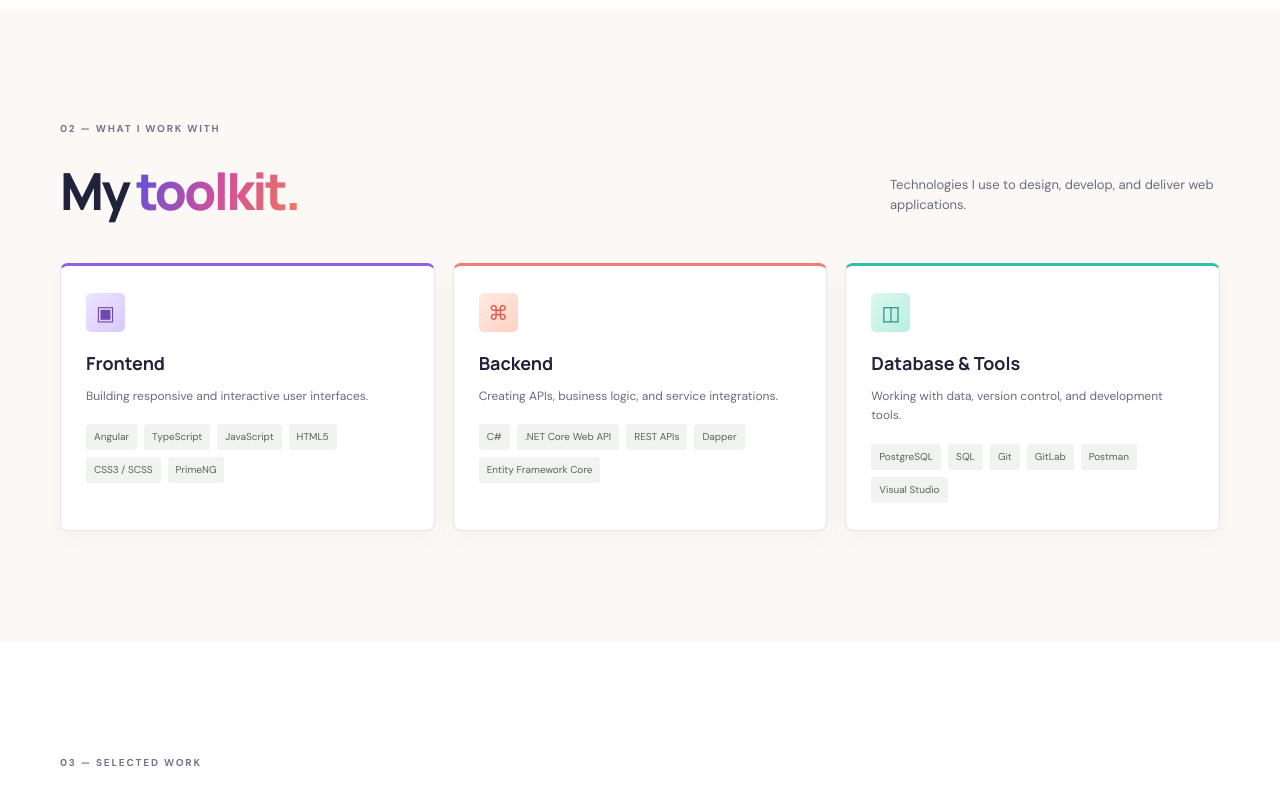
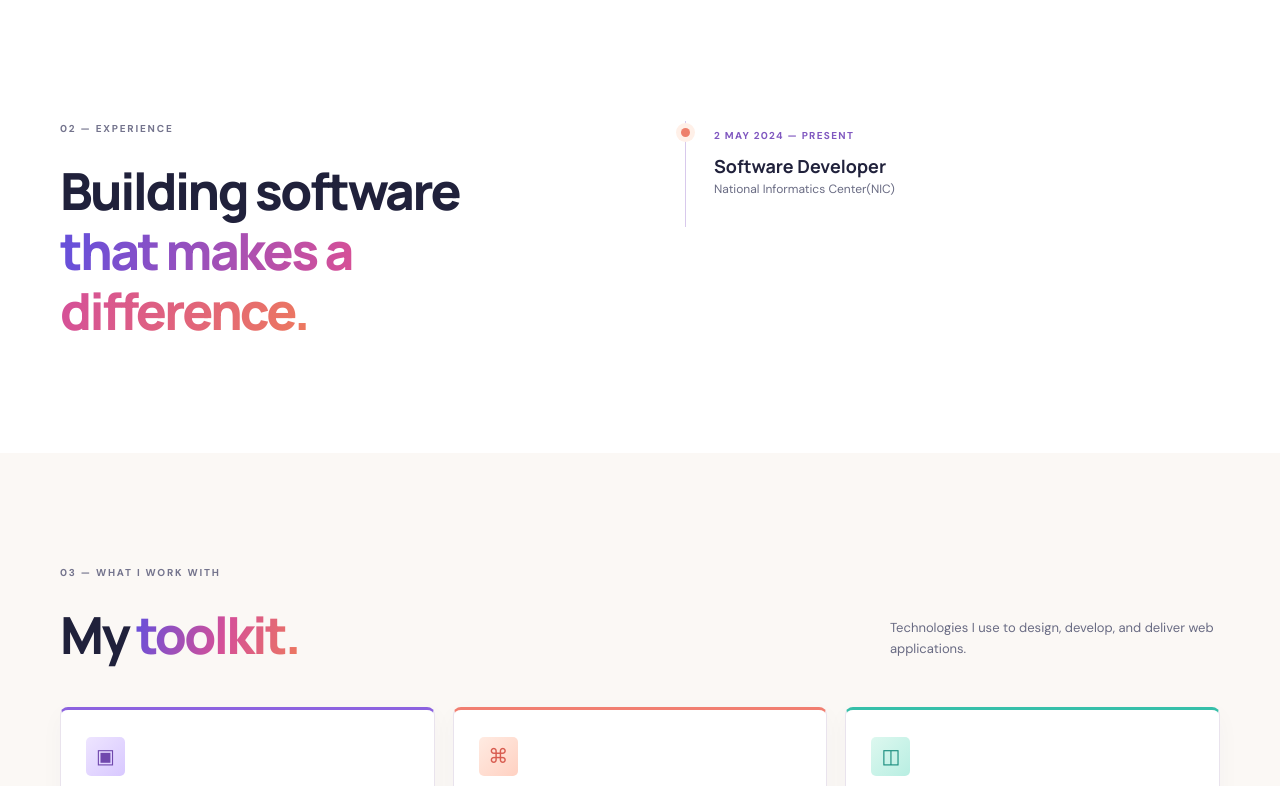
Before and after one commit to SajalPratihar/Sajal_Pratihar_Portfolio, a plain HTML site: page index.html in a window 1280 px wide. Shown: the part 1240-2026 px from the top of the page. Drawn offline with Linux system fonts and the light colour scheme.

Commit message:
add experience portion

```diff
--- a/index.html
+++ b/index.html
@@ -16,7 +16,7 @@
       <a class="brand" href="#home">SAJAL  PRATIHAR<span>.</span></a>
       <button class="menu-toggle" id="menuToggle" aria-label="Toggle navigation" aria-expanded="false">☰</button>
       <div class="nav-links" id="navLinks">
-        <a href="#home">Home</a><a href="#about">About</a><a href="#skills">Skills</a>
+        <a href="#home">Home</a><a href="#about">About</a><a href="#experience">Experience</a><a href="#skills">Skills</a>
         <a href="#projects">Projects</a><a href="#education">Education</a><a class="nav-cta" href="#contact">Let's talk <span>↗</span></a>
       </div>
     </nav>
@@ -56,7 +56,7 @@
           <!-- <div class="floating-tag tag-bottom"><span>⌘</span> Build · Improve · Deliver</div> -->
         </div>
       </div>
-      <div class="hero-bottom container"><span>SCROLL TO EXPLORE</span><span class="scroll-line"></span><span>01 / 05</span></div>
+      <div class="hero-bottom container"><span>SCROLL TO EXPLORE</span><span class="scroll-line"></span><span>01 / 06</span></div>
     </section>
 
     <section class="section section-light" id="about">
@@ -70,9 +70,22 @@
       </div>
     </section>
 
+    <section class="section section-light" id="experience">
+      <div class="container two-column experience-layout">
+        <div><p class="section-kicker">02 — EXPERIENCE</p><h2 class="section-title">Building software<br><span>that makes a difference.</span></h2></div>
+        <div class="timeline">
+          <article class="timeline-item">
+            <span class="timeline-year">2 MAY 2024 — PRESENT</span>
+            <h3>Software Developer</h3>
+            <p>National Informatics Center(NIC)</p>
+          </article>
+        </div>
+      </div>
+    </section>
+
     <section class="section" id="skills">
       <div class="container">
-        <p class="section-kicker">02 — WHAT I WORK WITH</p>
+        <p class="section-kicker">03 — WHAT I WORK WITH</p>
         <div class="section-heading-row"><h2 class="section-title">My <span>toolkit.</span></h2><p class="section-note">Technologies I use to design, develop, and deliver web applications.</p></div>
         <div class="skills-grid">
           <article class="skill-card"><div class="skill-icon">▣</div><h3>Frontend</h3><p>Building responsive and interactive user interfaces.</p><div class="tags"><span>Angular</span><span>TypeScript</span><span>JavaScript</span><span>HTML5</span><span>CSS3 / SCSS</span><span>PrimeNG</span></div></article>
@@ -84,7 +97,7 @@
 
     <section class="section section-light" id="projects">
       <div class="container">
-        <p class="section-kicker">03 — SELECTED WORK</p>
+        <p class="section-kicker">04 — SELECTED WORK</p>
         <div class="section-heading-row"><h2 class="section-title">Things I've <span>worked on.</span></h2><p class="section-note">A snapshot of application areas and engineering work from my experience.</p></div>
         <div class="projects-grid">
           <article class="project-card project-featured">
@@ -106,7 +119,7 @@
 
     <section class="section" id="education">
       <div class="container two-column education-layout">
-        <div><p class="section-kicker">04 — EDUCATION</p><h2 class="section-title">Learning is a<br><span>continuous process.</span></h2></div>
+        <div><p class="section-kicker">05 — EDUCATION</p><h2 class="section-title">Learning is a<br><span>continuous process.</span></h2></div>
         <div class="timeline">
           <article class="timeline-item"><span class="timeline-year">2021 — 2023</span><h3>Haldia Institute of Technology</h3><p>MCA · 85.2%</p></article>
           <article class="timeline-item"><span class="timeline-year">2018 — 2021</span><h3>Midnapore College (Autonomous)</h3><p>Graduation · 78.4%</p></article>
@@ -118,7 +131,7 @@
 
     <section class="contact-section section" id="contact">
       <div class="container contact-panel">
-        <p class="section-kicker">05 — GET IN TOUCH</p>
+        <p class="section-kicker">06 — GET IN TOUCH</p>
         <h2>Have a project in<br>mind? <span>Let's talk.</span></h2>
         <p>I'm always open to discussing software development opportunities, interesting projects, and ways to create value through technology.</p>
         <a class="button button-light" href="mailto:pratiharsajal@gmail.com">Send me an email <span>↗</span></a>
--- a/style.css
+++ b/style.css
@@ -72,3 +72,4 @@
 @keyframes tag-float{50%{transform:translateY(-7px)}}
 @media(prefers-reduced-motion:reduce){*,*::before,*::after{scroll-behavior:auto!important;animation-duration:.01ms!important;animation-iteration-count:1!important;transition-duration:.01ms!important}}
 @media(max-width:620px){.hero-visual{overflow:hidden}}
+.experience-layout{align-items:start}
```
